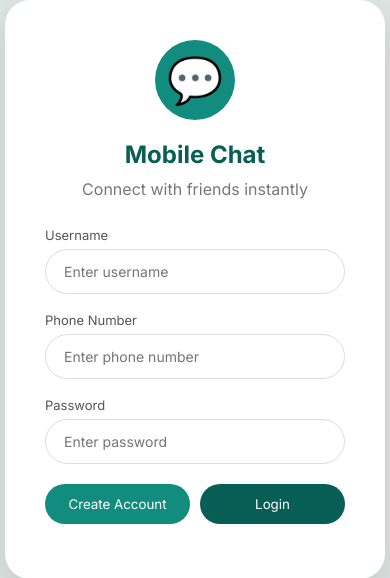
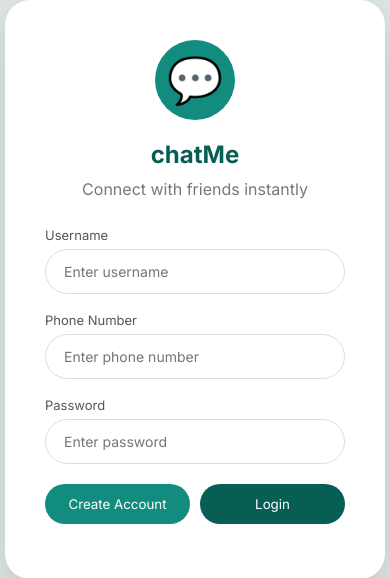
Before and after one commit to Engawe25734/Mobileapp, a FastAPI app: page / in a window 390 px wide. Shown: the part 133-711 px from the top of the page. Run offline with FastAPI, Linux system fonts and the light colour scheme; parts of the project's set-up code (start-up, migrations or seed data) failed here and were passed over.

Commit message:
Rename 'Mobile Chat' to 'chatMe' in index.html

```diff
--- a/templates/index.html
+++ b/templates/index.html
@@ -52,7 +52,7 @@
 
 
         <h1>
-            Mobile Chat
+            chatMe
         </h1>
 
 
@@ -203,7 +203,7 @@
 
 
                 <h2>
-                    Mobile Chat
+                    chatMe
                 </h2>
 
 
```
